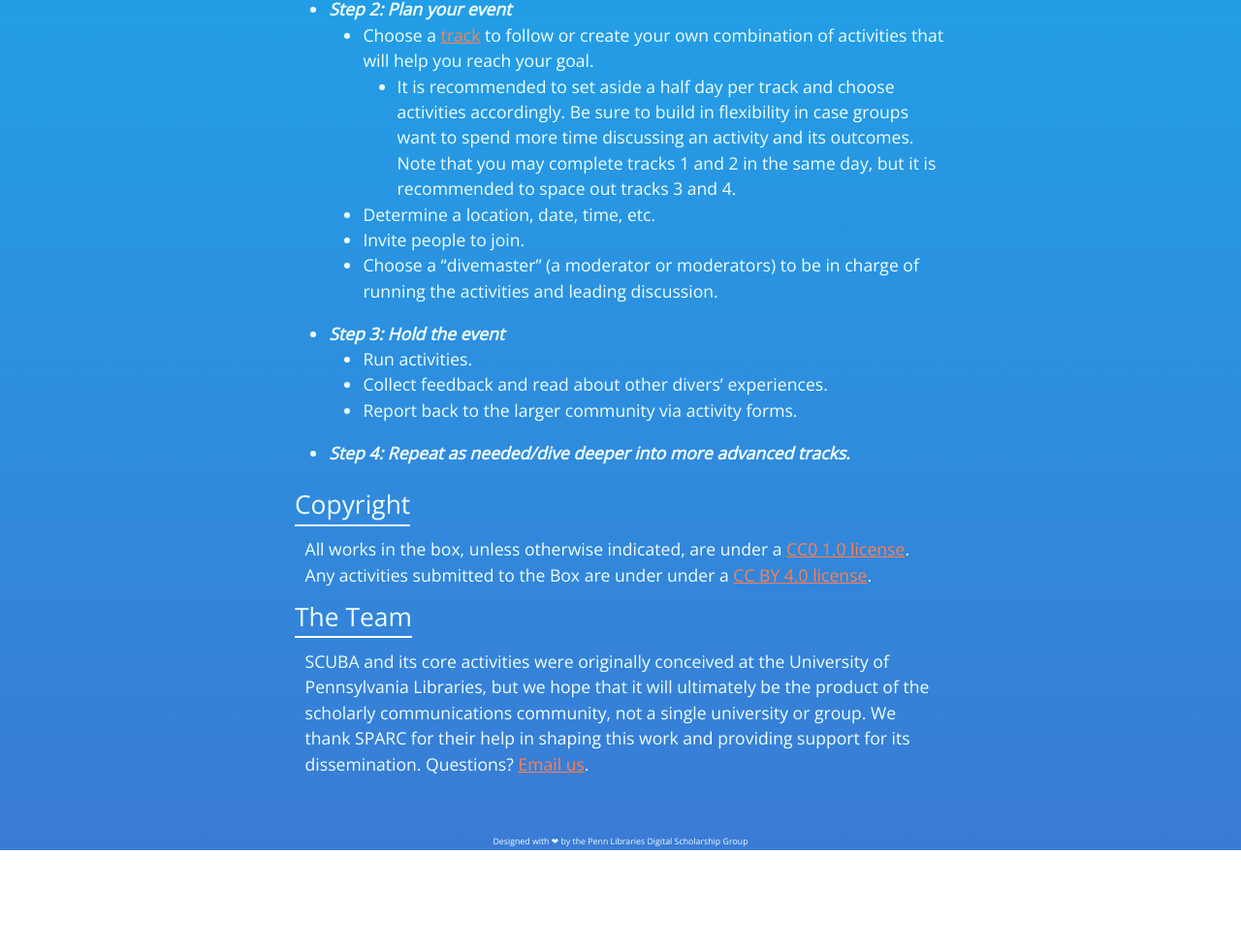
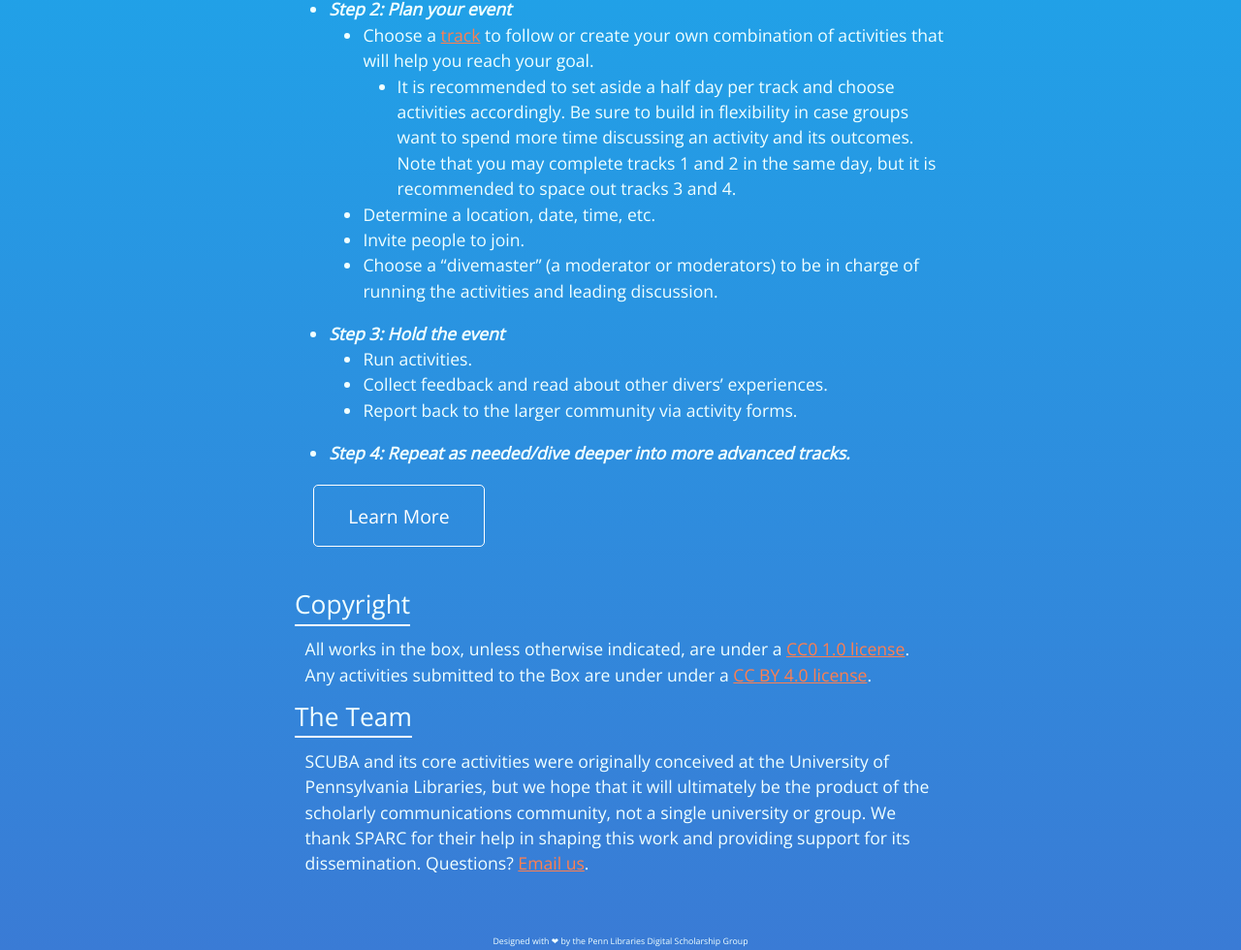
Before and after one commit to calemonte/scuba, a plain HTML site: page about.html in a window 1280 px wide. Shown: the part 1294-2274 px from the top of the page at 97% size. Before the commit the page ends 2171 px from the top, so only its background shows below. Drawn offline with nearby package versions, Linux system fonts and the light colour scheme.

Commit message:
Add 'Learn More' button

```diff
--- a/about.html
+++ b/about.html
@@ -100,6 +100,13 @@
             </ul>
             <li class="emphasis about-list-itemhead">Step 4: Repeat as needed/dive deeper into more advanced tracks.</li>
           </ul>
+
+            <a href="http://bit.ly/scholcommunboxed" target="_blank" rel="noopener">
+              <button class="hvr-fade">
+                Learn More
+              </button>
+            </a>
+
         </p>
 
         <h2 class="about-subhead">Copyright</h2>
```
